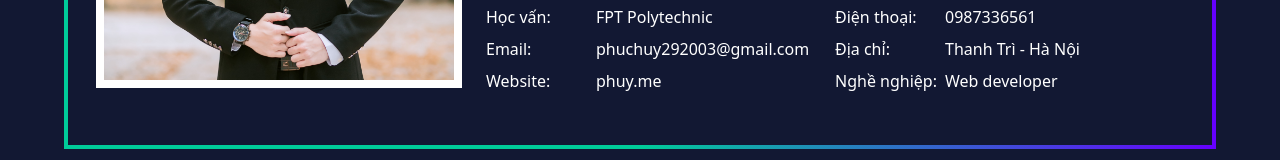
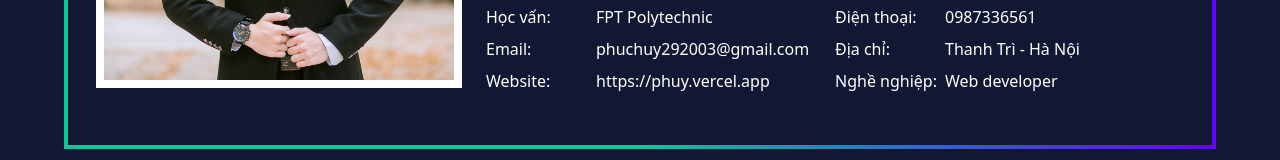
Before and after one commit to Phuy29/phuy.me, a Next.js app: page / in a window 1280 px wide. Shown: the part 1266-1426 px from the top of the page. Built offline with nearby package versions, Linux system fonts and the light colour scheme; no server answers.

Commit message:
Upadate cv + Fix link about

```diff
--- a/src/components/About.tsx
+++ b/src/components/About.tsx
@@ -25,7 +25,7 @@ const informations: info[] = [
   },
   {
     title: "Website",
-    content: "phuy.me",
+    content: "https://phuy.vercel.app",
   },
   {
     title: "Nghề nghiệp",
--- a/src/components/Greeting.tsx
+++ b/src/components/Greeting.tsx
@@ -58,8 +58,8 @@ const Greeting: React.FC = () => {
               </span>
             </div>
 
-            <Link href="">
-              <div className="inline-block mt-5 bg-gradient-to-r from-sky-500 to-indigo-500 p-1 rounded-xl cursor-pointer hover:opacity-60 duration-100">
+            <div className="inline-block mt-5 bg-gradient-to-r from-sky-500 to-indigo-500 p-1 rounded-xl cursor-pointer hover:opacity-60 duration-100">
+              <Link href="https://drive.google.com/file/d/1E2i6dAoy3dWD8G-MF0vLIfMkuG1vw6Os/view">
                 <a
                   target="_blank"
                   className="inline-block text-lg md:text-2xl font-semibold px-4 py-3 bg-white dark:bg-dark-100 dark:text-white rounded-lg"
@@ -67,8 +67,8 @@ const Greeting: React.FC = () => {
                   <span>My resume</span>{" "}
                   <span className="text-gradient">{">"}</span>
                 </a>
-              </div>
-            </Link>
+              </Link>
+            </div>
           </motion.div>
           <motion.div
             initial="offscreen"
```
